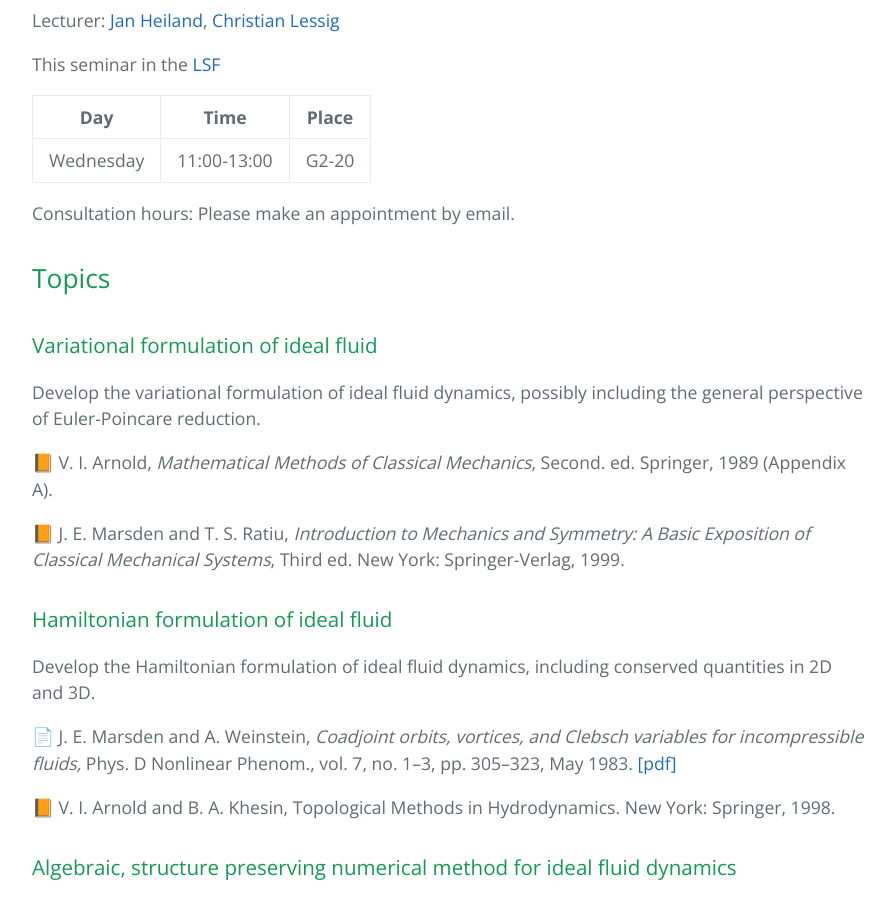
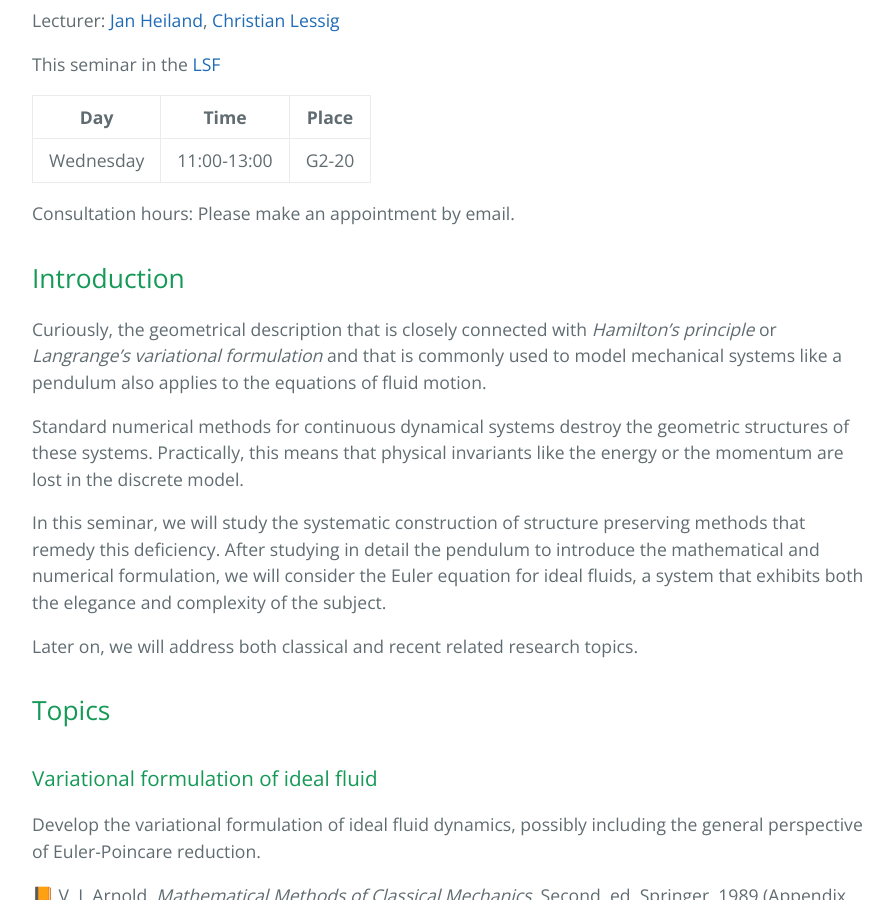
Before and after one commit to highlando/19-geometric-fluids-discretization, a Jekyll site: the page built from index.md, in a window 1280 px wide and 900 px high, scrolled down 401 px. Shown: the whole window, without its empty margins (192-1087 px from the left). Built offline with Jekyll 4.4.1, drawn with Linux system fonts in a browser that asks for light colours; emoji names are drawn with the system emoji font; our own code applies the rules of GitHub Pages for plain Markdown files.

Commit message:
abstract

```diff
--- a/index.md
+++ b/index.md
@@ -15,7 +15,15 @@ This seminar in the [LSF](https://lsf.ovgu.de/qislsf/rds?state=verpublish&status
 
 Consultation hours: Please make an appointment by email.
 
+## Introduction
 
+Curiously, the geometrical description that is closely connected with *Hamilton's principle* or *Langrange's variational formulation* and that is commonly used to model mechanical systems like a pendulum also applies to the equations of fluid motion.
+
+Standard numerical methods for continuous dynamical systems destroy the geometric structures of these systems. Practically, this means that physical invariants like the energy or the momentum are lost in the discrete model.
+
+In this seminar, we will study the systematic construction of structure preserving methods that remedy this deficiency. After studying in detail the pendulum to introduce the mathematical and numerical formulation, we will consider the Euler equation for ideal fluids, a system that exhibits both the elegance and complexity of the subject.
+
+Later on, we will address both classical and recent related research topics.
 
 ## Topics
 
```
